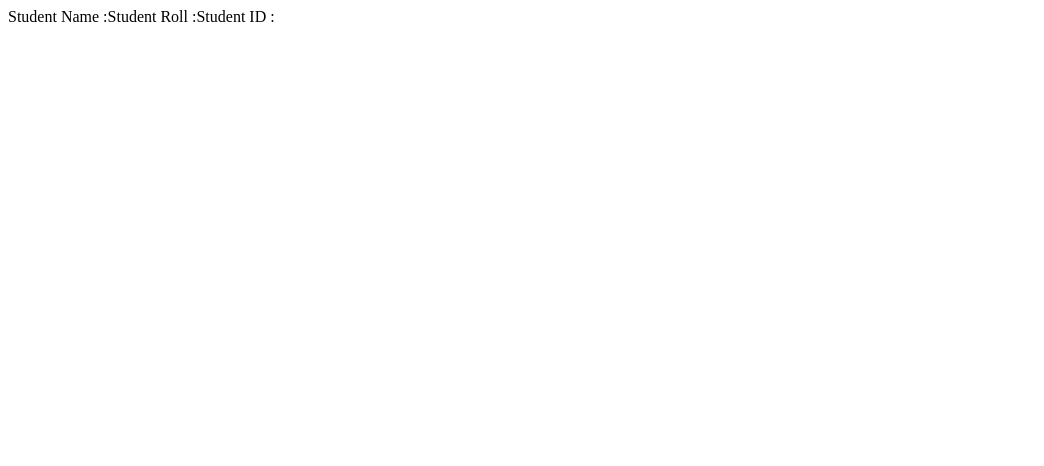
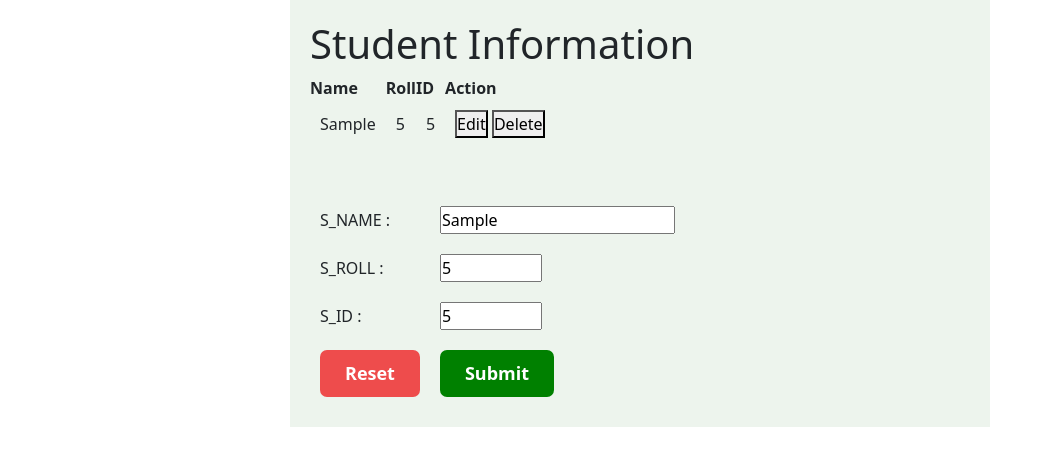
Before and after one commit to MeJahangir/Task, a plain HTML site: page index.html in a window 1280 px wide. Both pictures are taken after typing "Sample", "5", "5" into the empty fields and a click on the button "Submit". Shown: the whole page, without its empty margins (0-1044 px from the left). Drawn offline with nearby package versions, Linux system fonts and the light colour scheme.

Commit message:
complete project

```diff
--- a/index.html
+++ b/index.html
@@ -11,7 +11,8 @@
 <body>
     <div id="header">
         <h1>Student Information</h1>
-        <form action=" ">
+        <table id="info-container"></table>
+        <form id="student-info-form">
             <table class="table-area">
                 <tr>
                     <td><label for="Name">S_NAME :</label></td>
--- a/js/script.js
+++ b/js/script.js
@@ -1,5 +1,9 @@
 // programming
-document.getElementById('submit-buttom').addEventListener('click', function () {
+var stdInfo = [];
+
+document.getElementById('submit-buttom').addEventListener('click', function (e) {
+    // document.getElementById('student-info-form')
+    e.preventDefault();
     // Student name collect
     const inputName = document.getElementById('Name');
     const Names = inputName.value;
@@ -13,5 +17,43 @@ document.getElementById('submit-buttom').addEventListener('click', function () {
     const Id = inputId.value;
 
     // result area
-    document.write('Student Name :' + 'Student Roll :' + 'Student ID :');
+    // document.write('Student Name :' + 'Student Roll :' + 'Student ID :');
+    // const nameContainer = document.getElementById('student-info-name');
+    // const rollContainer = document.getElementById('student-info-roll');
+    // const idContainer = document.getElementById('student-info-id');
+
+    // nameContainer.innerHTML = Names;
+    // rollContainer.innerHTML = Roll;
+    // idContainer.innerHTML = Id;
+
+    stdInfo.push({
+        name: Names,
+        id: Id,
+        roll: Roll,
+    });
+
+    let tableData = `
+        <tr>
+            <th>Name</th>
+            <th>Roll</th>
+            <th>ID</th>
+            <th>Action</th>
+        </tr>
+    `;
+    // delete stdInfo[index];
+    stdInfo.forEach(function (info, index) {
+        tableData = tableData + `
+            <tr>
+                <td>${info.name}</td>
+                <td>${info.roll}</td>
+                <td>${info.id}</td>
+                <td>
+                    <button data-index="${index}">Edit</button>
+                    <button>Delete</button>
+                </td>
+            </tr>
+        `;
+    });
+
+    document.getElementById('info-container').innerHTML = tableData;
 })
```
